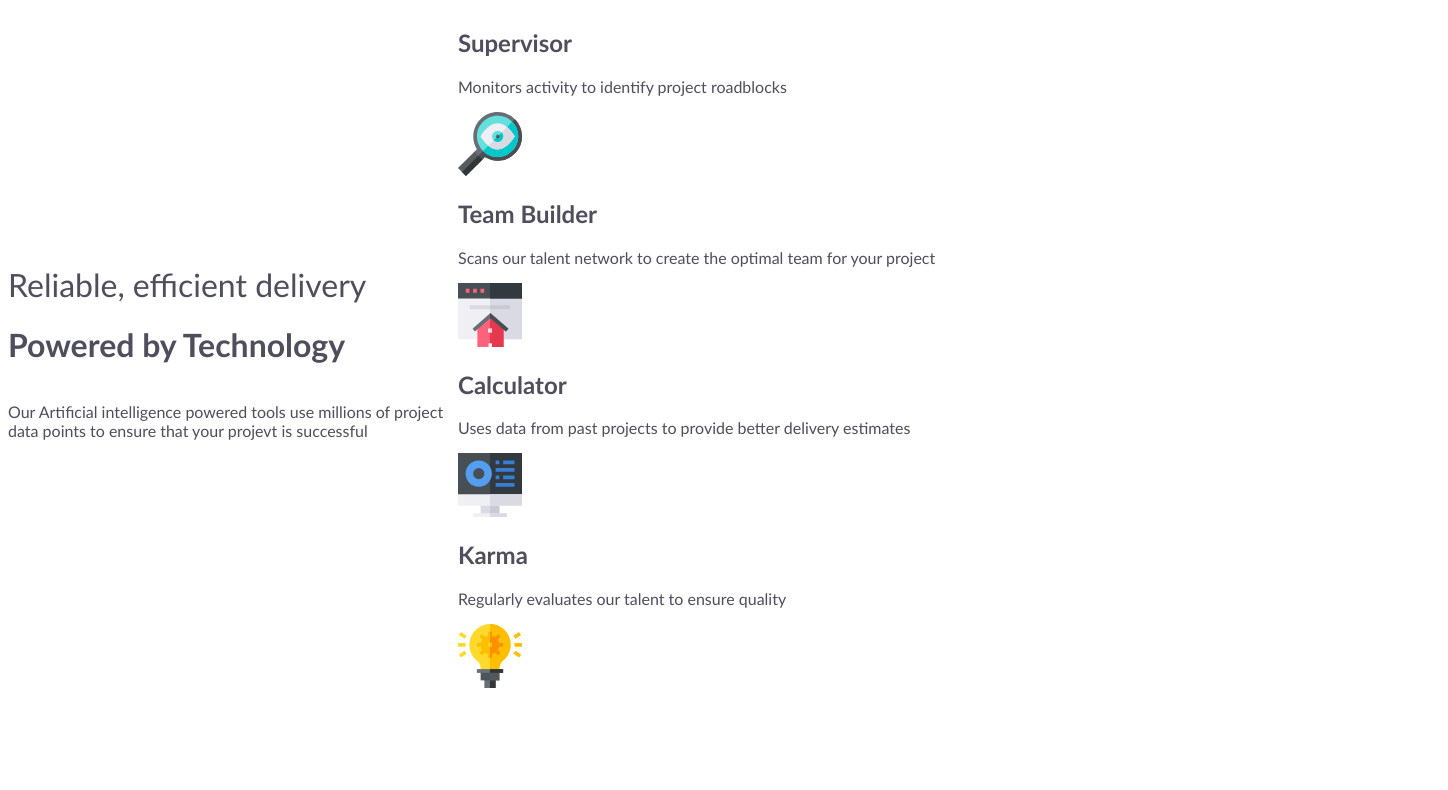
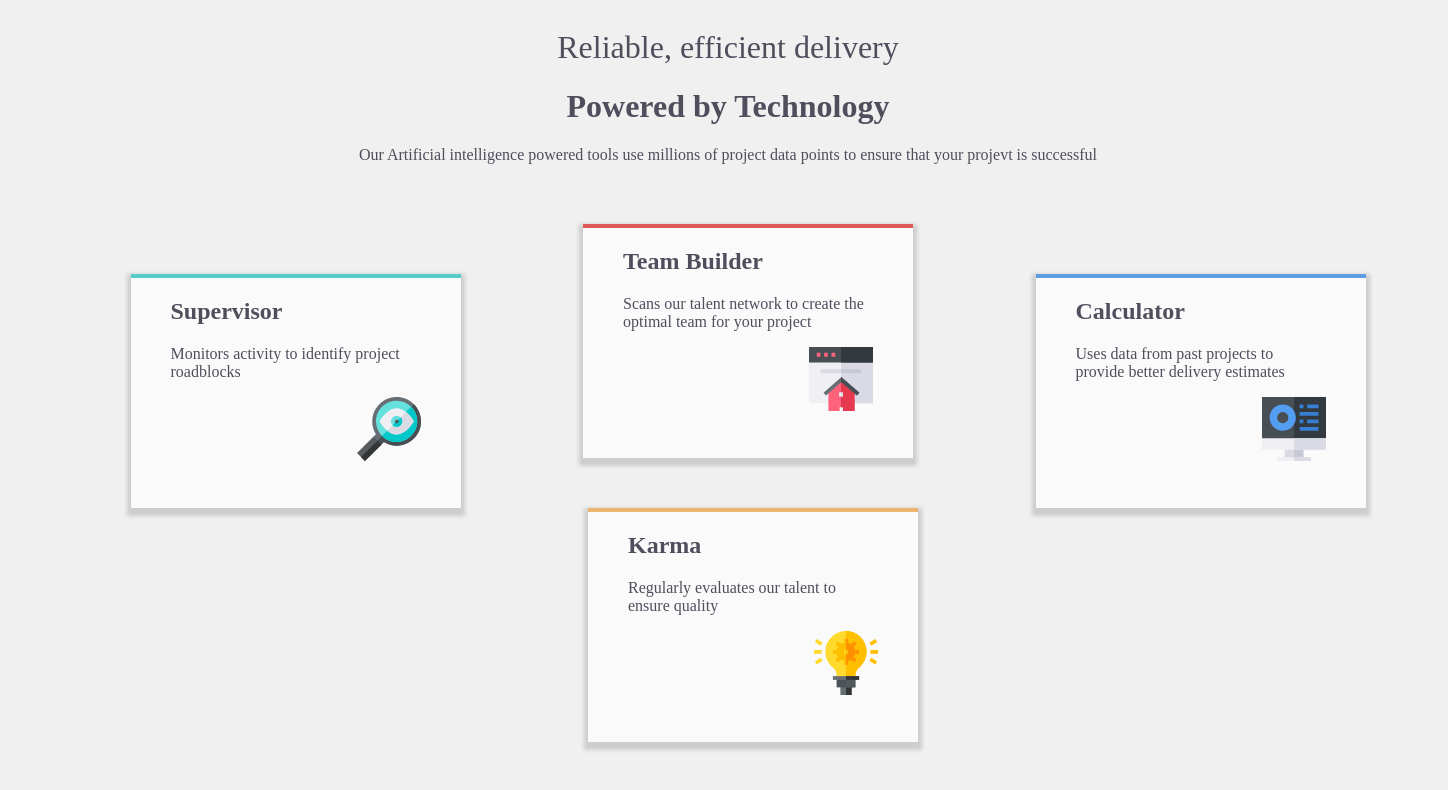
Before and after one commit to otmanbalhor/learning-sass, a plain HTML site: page index.html in a window 1280 px wide. Shown: the whole page, 1448 px wide, since content can reach past the window. Drawn offline with nearby package versions, Linux system fonts and the light colour scheme; files that its build step writes are made by us from their sources; a web font is replaced by a local one.

Commit message:
style.scss V2 by otman

```diff
--- a/style.scss
+++ b/style.scss
@@ -1,40 +1,78 @@
-body {
-    background-color: white;
-    font-family:  Calibri;
-    display: flex;
+@font-face {
+    font-family:'Poppins-Light';
+    src: url('Poppins-Light.ttf');
 }
 
-header,body,footer{
+body {
+    background-color: #f0f0f0;
+    font-family: 'Poppins-Light';
+    font-family: 15px;
     color: #4e4e5d;
 }
 
-#titre1{
+.container {
+    display: flex;
+    flex-wrap: wrap;
+    width: 1440px;
+    height: 100px ;
+    justify-content: space-evenly;
+    align-content: center;
+}
+
+#titre1 {
     font-weight: lighter;
 }
 
-header
-{
+header{
+    width:1440px;
+    height: 300px;
     display: flex;
+    text-align: center;
     justify-content: center;
-    align-items: center;
 }
 
-header p
-{
-    width: 450px;
-    height: auto;
-    display: inline-block;
+#itembas,#itemhaut,#itemgauche,#itemdroite{
+    background-color: #fafafa;
+    width: 250px;
+    height: 230px;
+    box-shadow: 0px 4px 4px 4px rgba(7, 6, 15, 0.15);
+    padding-left: 40px;
+    padding-right: 40px;
+
+
 }
 
-#haut,#droite,#bas,#gauche{
-    border: 1px rgb(166, 166, 166);
-
-    box-shadow:3px 8px 3px rgba(7, 6, 15, 0.1)
+#itembas:hover,#itemdroite:hover,#itemhaut:hover,#itemgauche:hover {
+        background-color: #ececf3;
 }
 
-#haut
+#itemdroite{
+
+    border-top: 4px solid #5d9ce0;
+    margin-top: 450px;
+    margin-left: 40px;
+
+}
+#itemhaut{
+
+    border-top: 4px solid #e0595b;
+    margin-top: 400px;
+    margin-left: 40px;
+}
+#itemgauche{
+
+    border-top: 4px solid #55ccca;
+    margin-top: 450px;
+    margin-left: 40px;
+}
+#itembas{
+
+    border-top: 4px solid #ecb56f;
+    margin-bottom: 150px;
+    margin-left: 50px;
+}
+
+svg
 {
-    justify-content: center;
-    align-items: center;
-    border-top: 4px solid red;
+    float: right;
 }
```
